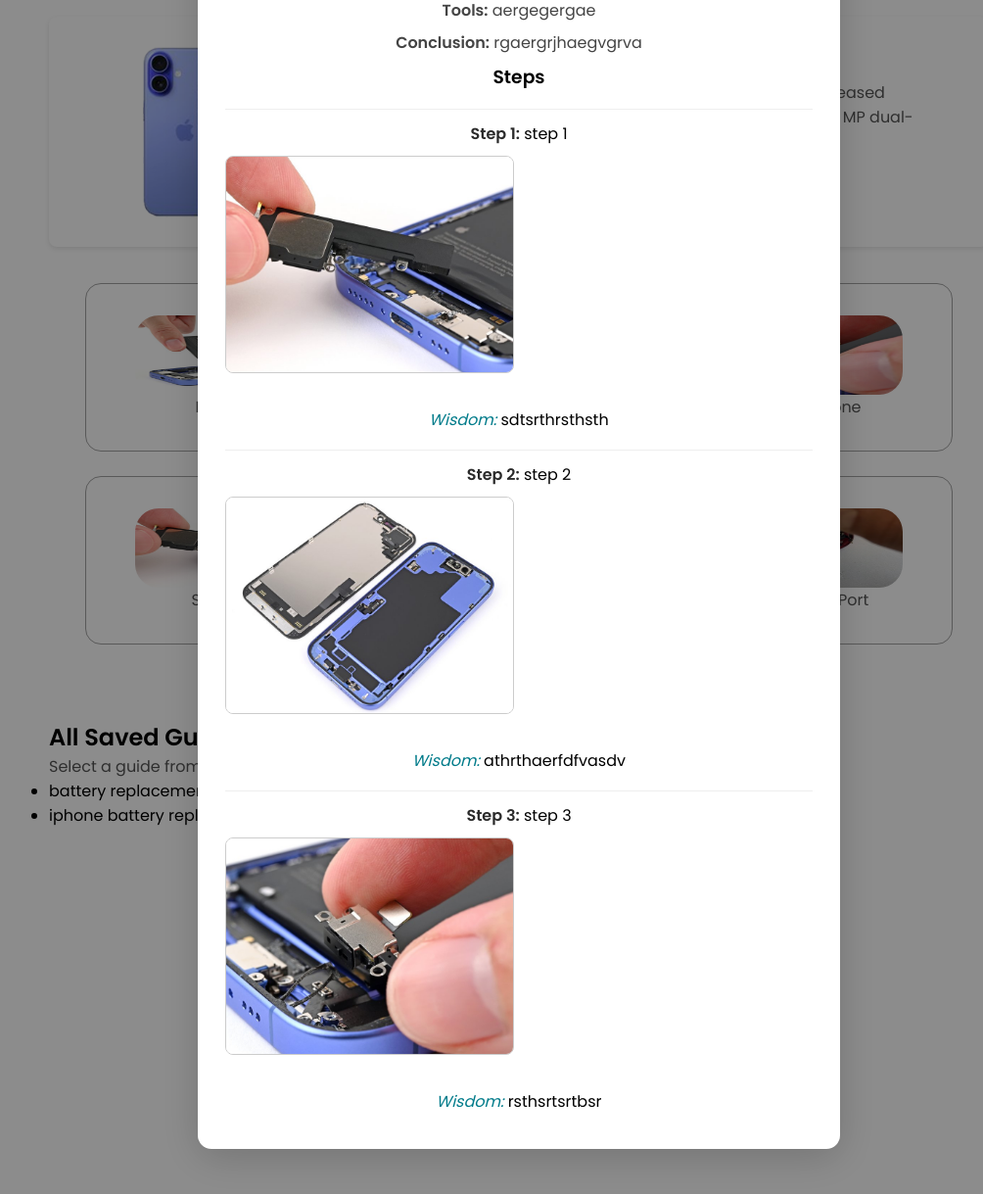
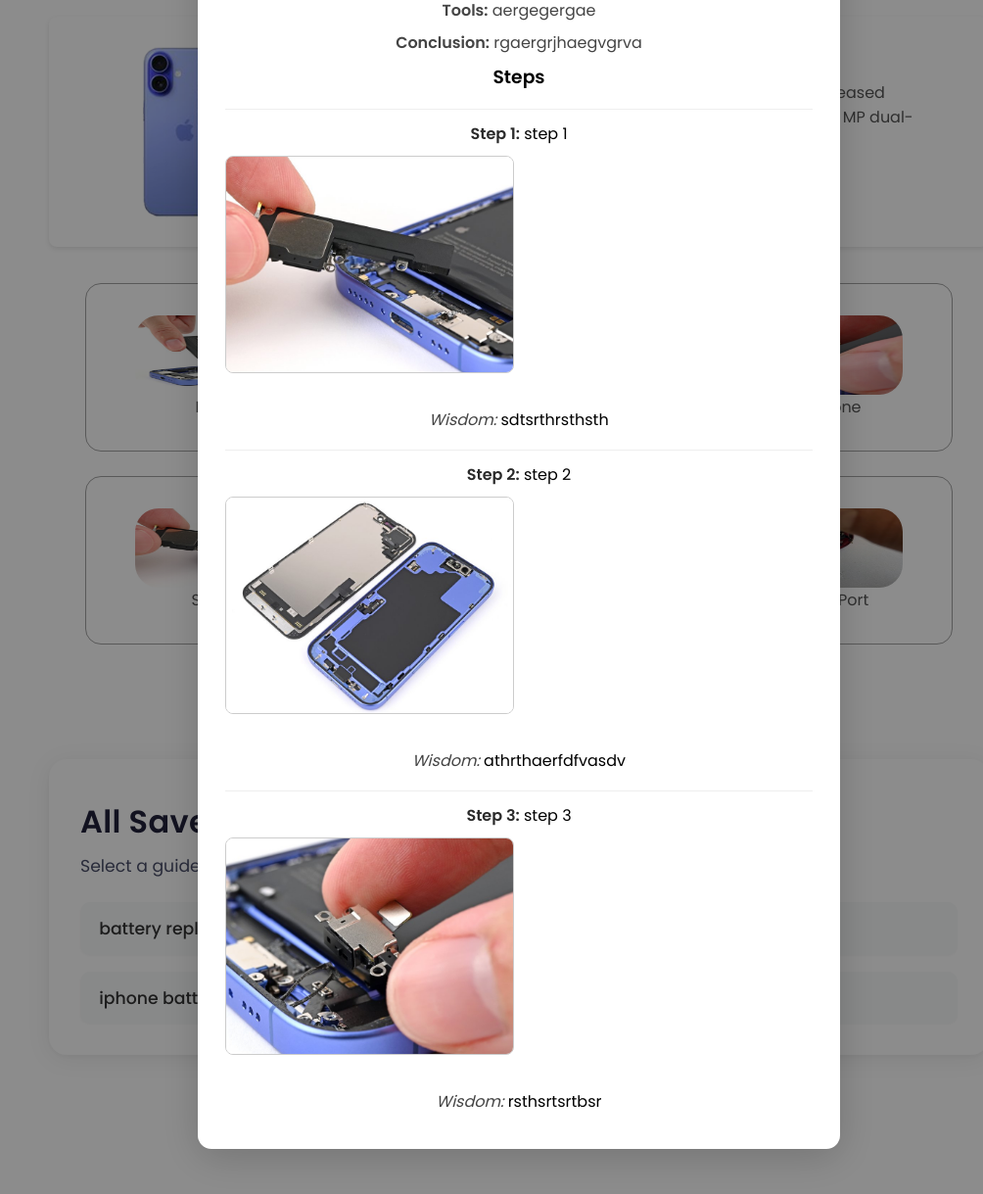
Before and after one commit to jlflaminia/iphonediy, a PHP site: page /ip16.php?guide_id=2 in a window 1280 px wide. Shown: the part 306-1525 px from the top of the page at 98% size, without its empty margins (110-1114 px from the left). Run offline with PHP 8.4, Linux system fonts and the light colour scheme; a user stored in the database is signed in; data comes from the database, SQL or seed files in the repository.

Commit message:
user-guide-css

```diff
--- /dev/null
+++ b/css/user-guide.css
@@ -0,0 +1,177 @@
+.guide-title-container {
+    display: flex;
+    justify-content: center;
+    align-items: center;
+    margin: 40px 0 20px 0;
+}
+.guide-title {
+    font-size: 2.2rem;
+    font-weight: 700;
+    color: #222;
+    background: #f8f8f8;
+    padding: 18px 36px;
+    border-radius: 12px;
+    box-shadow: 0 2px 12px rgba(0,0,0,0.08);
+    cursor: pointer;
+    transition: box-shadow 0.2s;
+}
+.guide-title:hover {
+    box-shadow: 0 4px 24px rgba(0,0,0,0.13);
+    background: #eaeaea;
+}
+
+
+/* Modal */
+.modal {
+    display: none;
+    position: fixed;
+    z-index: 1000;
+    left: 0; top: 0;
+    width: 100vw; height: 100vh;
+    overflow: auto;
+    background: rgba(0,0,0,0.45);
+}
+.modal-content {
+    background: #fff;
+    margin: 60px auto;
+    padding: 32px 28px 24px 28px;
+    border-radius: 14px;
+    max-width: 600px;
+    box-shadow: 0 8px 40px rgba(0,0,0,0.18);
+    position: relative;
+    animation: modalIn 0.25s;
+}
+@keyframes modalIn {
+    from { transform: translateY(-40px); opacity: 0; }
+    to { transform: translateY(0); opacity: 1; }
+}
+.close-modal {
+    position: absolute;
+    top: 18px;
+    right: 22px;
+    font-size: 2rem;
+    color: #888;
+    cursor: pointer;
+    transition: color 0.2s;
+}
+.close-modal:hover {
+    color: #222;
+}
+.modal-content h2 {
+    margin-top: 0;
+    font-size: 1.6rem;
+    color: #1a1a1a;
+}
+.modal-content p {
+    margin: 8px 0;
+    color: #444;
+}
+.modal-content .step-block {
+    margin: 18px 0 12px 0;
+    padding: 12px 0 0 0;
+    border-top: 1px solid #eee;
+}
+.step-image {
+    max-width: 100%;
+    max-height: 220px;
+    display: block;
+    margin: 10px 0;
+    border-radius: 8px;
+    border: 1px solid #ccc;
+}
+.modal-content .step-title {
+    font-weight: 600;
+    color: #2a2a2a;
+}
+.modal-content em {
+    color: #444;
+}
+@media (max-width: 700px) {
+    .modal-content { max-width: 98vw; padding: 18px 6vw 18px 6vw; }
+    .guide-title { font-size: 1.3rem; padding: 10px 16px; }
+}
+
+
+
+/* --- User Section Styles --- */
+.user-section {
+    background: #fff;
+    border-radius: 18px;
+    box-shadow: 0 4px 24px rgba(0,0,0,0.08), 0 1.5px 4px rgba(0,0,0,0.03);
+    padding: 2.5rem 2rem 2rem 2rem;
+    margin: 2.5rem auto 0 auto;
+    max-width: 900px;
+    min-width: 320px;
+    transition: box-shadow 0.2s;
+  }
+
+  .user-section:hover {
+    box-shadow: 0 8px 32px rgba(0,0,0,0.12), 0 2px 8px rgba(0,0,0,0.04);
+  }
+
+  .user-section h2 {
+    font-size: 2rem;
+    font-weight: 700;
+    color: #22223b;
+    margin-bottom: 0.5rem;
+    letter-spacing: 0.01em;
+  }
+
+  .user-section p {
+    color: #4a4e69;
+    font-size: 1.08rem;
+    margin-bottom: 1.5rem;
+  }
+
+  .user-section ul {
+    list-style: none;
+    padding: 0;
+    margin: 0;
+  }
+
+  .user-section li {
+    margin-bottom: 1.1rem;
+    padding: 0.85rem 1.2rem;
+    border-radius: 10px;
+    background: #f8f9fa;
+    transition: background 0.18s, box-shadow 0.18s;
+    box-shadow: 0 1px 2px rgba(0,0,0,0.03);
+  }
+
+  .user-section li:last-child {
+    margin-bottom: 0;
+  }
+
+  .user-section a {
+    color: #333;
+    font-weight: 500;
+    text-decoration: none;
+    font-size: 1.08rem;
+    transition: color 0.18s;
+    display: block;
+  }
+
+  .user-section li:hover {
+    background: #e7f0fd;
+    box-shadow: 0 2px 8px rgba(58,134,255,0.08);
+  }
+
+  .user-section a:hover {
+    color: #1a1a1a;
+    text-decoration: underline;
+  }
+
+  /* Responsive adjustments */
+  @media (max-width: 600px) {
+    .user-section {
+      padding: 1.2rem 0.7rem 1.2rem 0.7rem;
+      max-width: 98vw;
+    }
+    .user-section h2 {
+      font-size: 1.3rem;
+    }
+    .user-section li {
+      font-size: 0.98rem;
+      padding: 0.7rem 0.7rem;
+    }
+  }
--- a/ip16.php
+++ b/ip16.php
@@ -47,98 +47,7 @@ $conn->close();
     <link rel="stylesheet" href="css/style.css">
     <link rel="stylesheet" href="css/mediaqueries.css">
     <link rel="stylesheet" href="css/iphone-style.css">
-    <style>
-        .guide-title-container {
-            display: flex;
-            justify-content: center;
-            align-items: center;
-            margin: 40px 0 20px 0;
-        }
-        .guide-title {
-            font-size: 2.2rem;
-            font-weight: 700;
-            color: #222;
-            background: #f8f8f8;
-            padding: 18px 36px;
-            border-radius: 12px;
-            box-shadow: 0 2px 12px rgba(0,0,0,0.08);
-            cursor: pointer;
-            transition: box-shadow 0.2s;
-        }
-        .guide-title:hover {
-            box-shadow: 0 4px 24px rgba(0,0,0,0.13);
-            background: #eaeaea;
-        }
-        /* Modal Styles */
-        .modal {
-            display: none;
-            position: fixed;
-            z-index: 1000;
-            left: 0; top: 0;
-            width: 100vw; height: 100vh;
-            overflow: auto;
-            background: rgba(0,0,0,0.45);
-        }
-        .modal-content {
-            background: #fff;
-            margin: 60px auto;
-            padding: 32px 28px 24px 28px;
-            border-radius: 14px;
-            max-width: 600px;
-            box-shadow: 0 8px 40px rgba(0,0,0,0.18);
-            position: relative;
-            animation: modalIn 0.25s;
-        }
-        @keyframes modalIn {
-            from { transform: translateY(-40px); opacity: 0; }
-            to { transform: translateY(0); opacity: 1; }
-        }
-        .close-modal {
-            position: absolute;
-            top: 18px;
-            right: 22px;
-            font-size: 2rem;
-            color: #888;
-            cursor: pointer;
-            transition: color 0.2s;
-        }
-        .close-modal:hover {
-            color: #222;
-        }
-        .modal-content h2 {
-            margin-top: 0;
-            font-size: 1.6rem;
-            color: #1a1a1a;
-        }
-        .modal-content p {
-            margin: 8px 0;
-            color: #444;
-        }
-        .modal-content .step-block {
-            margin: 18px 0 12px 0;
-            padding: 12px 0 0 0;
-            border-top: 1px solid #eee;
-        }
-        .step-image {
-            max-width: 100%;
-            max-height: 220px;
-            display: block;
-            margin: 10px 0;
-            border-radius: 8px;
-            border: 1px solid #ccc;
-        }
-        .modal-content .step-title {
-            font-weight: 600;
-            color: #2a2a2a;
-        }
-        .modal-content em {
-            color: #007b8a;
-        }
-        @media (max-width: 700px) {
-            .modal-content { max-width: 98vw; padding: 18px 6vw 18px 6vw; }
-            .guide-title { font-size: 1.3rem; padding: 10px 16px; }
-        }
-    </style>
+    <link rel="stylesheet" href="css/user-guide.css">
 </head>
 <body>
 <nav id="desktop-nav">
```
Also changed, not shown: uploads/stepimg_6823f2ec082ed_repair2.jpg (added), uploads/stepimg_6823f2ec08377_repair.jpg (added), uploads/stepimg_6823f2ec083d3_ip-logo.png (added).
